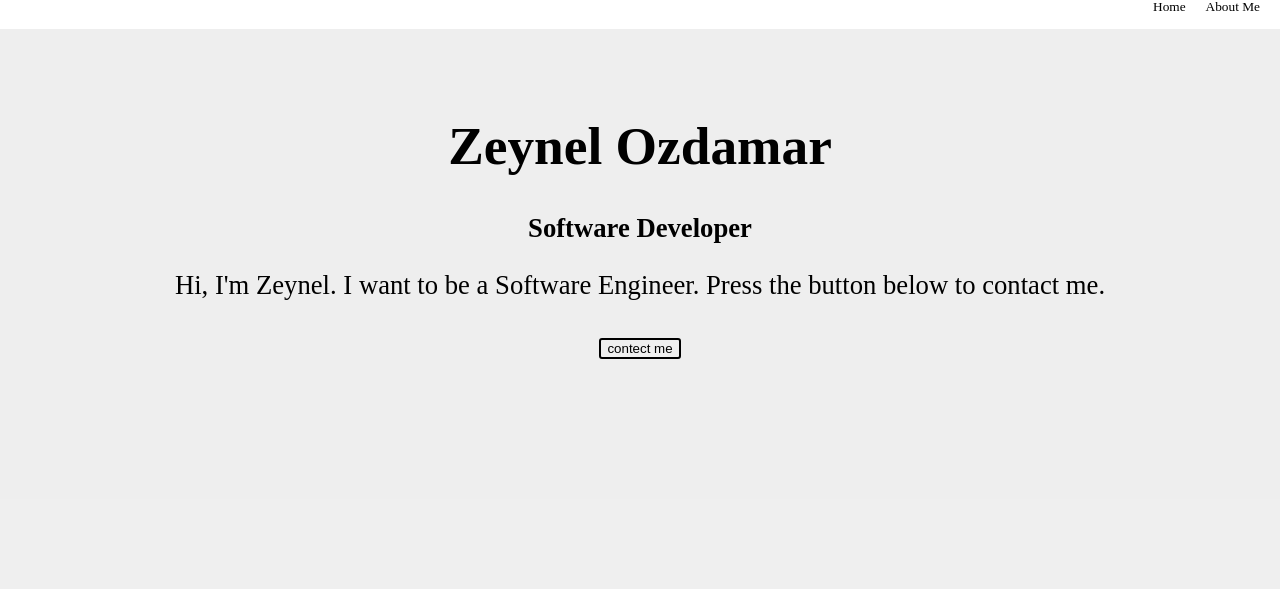
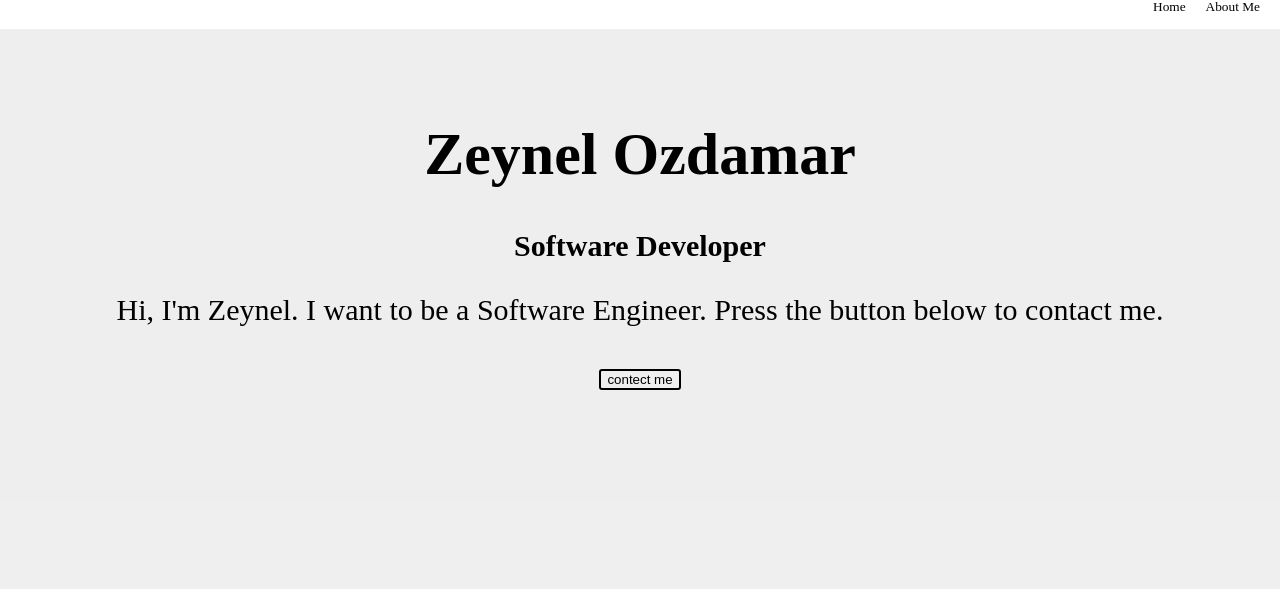
Before and after one commit to zeynelcoder/zeynelcoder.github.io, a PHP site: page / in a window 1280 px wide. Shown: the part 14-603 px from the top of the page. Run offline with PHP 8.4, Linux system fonts and the light colour scheme.

Commit message:
Update style.css

```diff
--- a/style.css
+++ b/style.css
@@ -1,5 +1,5 @@
 body {
-    font-size: 20pt;
+    font-size: 30px;
     margin: 0px;
     padding: 0px;
 }
```
